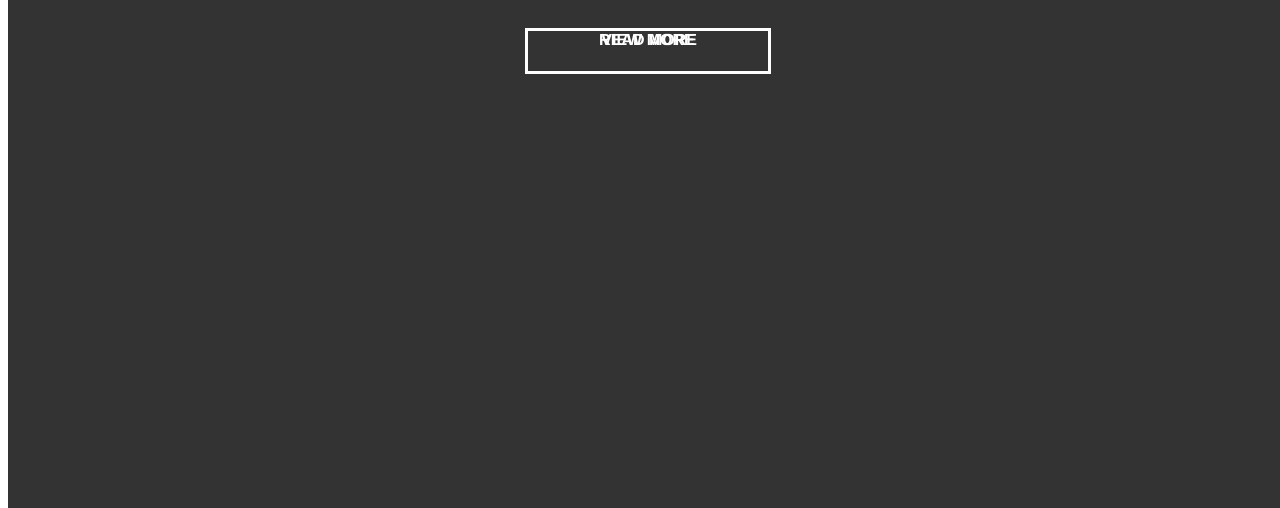
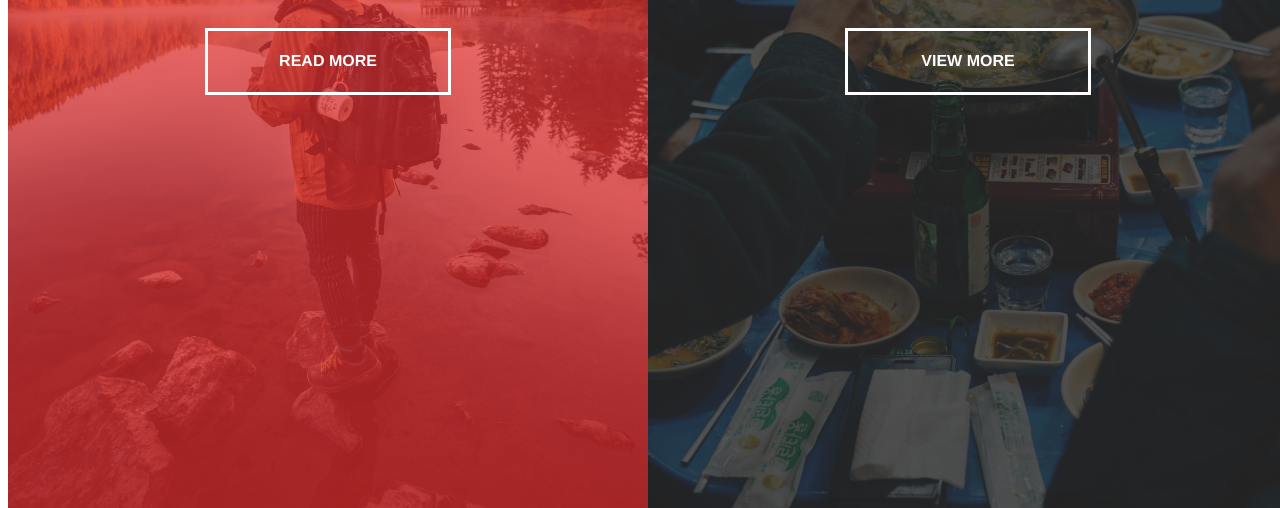
Before and after one commit to piercehicks/split-landing-pg-design, a plain HTML site: page index.html in a window 1280 px wide. Shown: the part 300-808 px from the top of the page. Drawn offline with Linux system fonts and the light colour scheme.

Commit message:
basic layout complete

```diff
--- a/style.css
+++ b/style.css
@@ -1,8 +1,8 @@
 :root {
   --container-bg-color: #333;
-  --left-bg-color: rbga(223,39,39,0.7);
+  --left-bg-color: rgba(223,39,39,0.7);
   --left-button-hover-color: rgba(161,11,11, 0.3);
-  --right-bg-color: rbga(43,43,43,0.8);
+  --right-bg-color: rgba(43,43,43,0.8);
   --right-button-hover-color: rgba(92,92,92, 0.3);
   --hover-width: 75%;
   --other-width: 25%;
@@ -18,12 +18,8 @@ html, body {
   overflow-x: hidden;
 }
 
-.container {
-  position: relative;
-  width: 100%;
-  height: 100%;
-  background: var(--container-bg-color);
-}
+
+
 
 h1 {
   font-size: 4rem;
@@ -41,6 +37,7 @@ h1 {
   left: 50%;
   top: 40%;
   height: 2.5rem;
+  padding-top: 1.3rem;
   width: 15rem;
   text-align: center;
   color: #fff;
@@ -61,3 +58,45 @@ h1 {
   background-color: var(--right-button-hover-color);
   border-color: var(--right-button-hover-color);
 }
+
+.container {
+  position: relative;
+  width: 100%;
+  height: 100%;
+  background: var(--container-bg-color);
+}
+
+.split {
+  position:absolute;
+  width: 50%;
+  height: 100%;
+  overflow: hidden;
+}
+
+.split.left {
+  left: 0;
+  background: url('img/blog.jpg') center center no-repeat;
+  background-size: cover;
+}
+
+.split.left:before {
+  position: absolute;
+  content: "";
+  width: 100%;
+  height: 100%;
+  background: var(--left-bg-color);
+}
+
+.split.right {
+  right: 0;
+  background: url('img/travel.jpg') center center no-repeat;
+  background-size: cover;
+}
+
+.split.right:before {
+  position: absolute;
+  content: "";
+  width: 100%;
+  height: 100%;
+  background: var(--right-bg-color);
+}
```
Also changed, not shown: img/blog.jpg (renamed from img/man-in-black-jacket-and-brown-hat-standing-on-rock-near-lake-3217911.jpg), img/travel.jpg (renamed from img/red-portable-stove-2888679.jpg), 1 other file.
